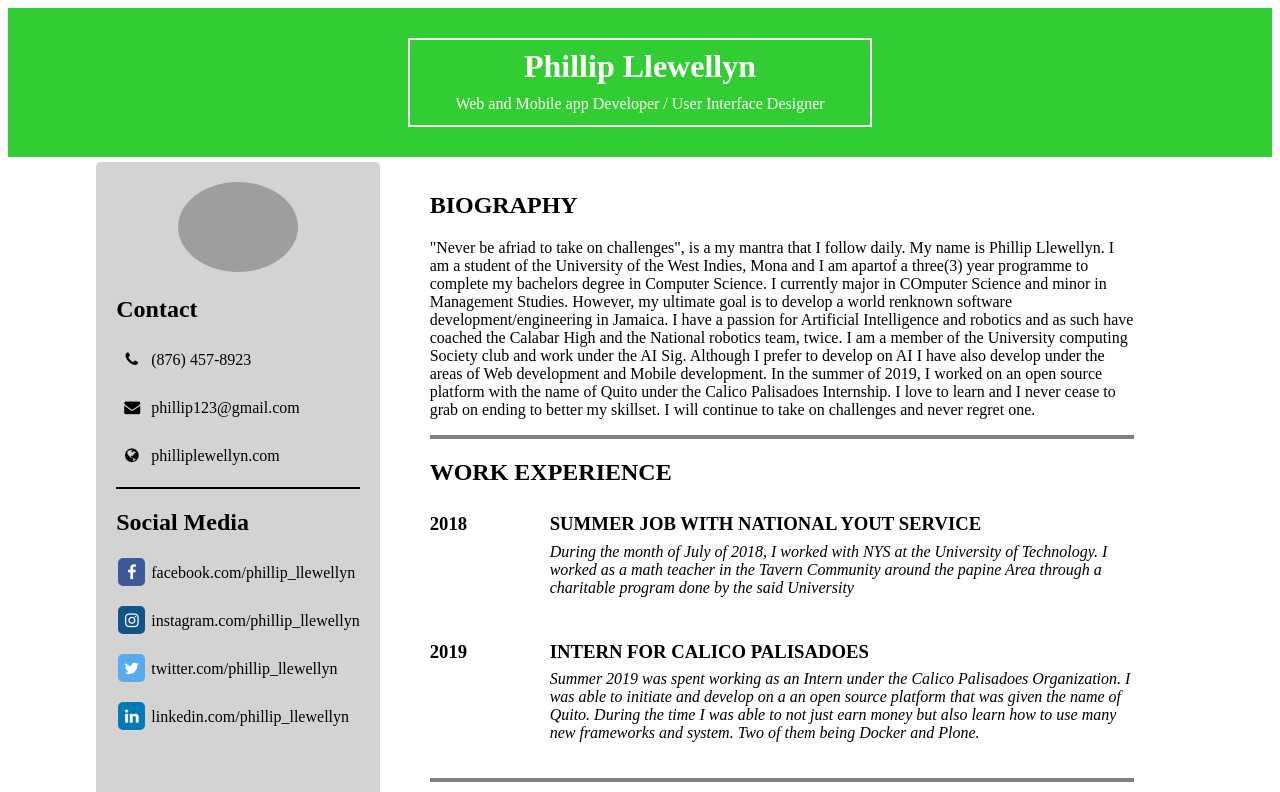
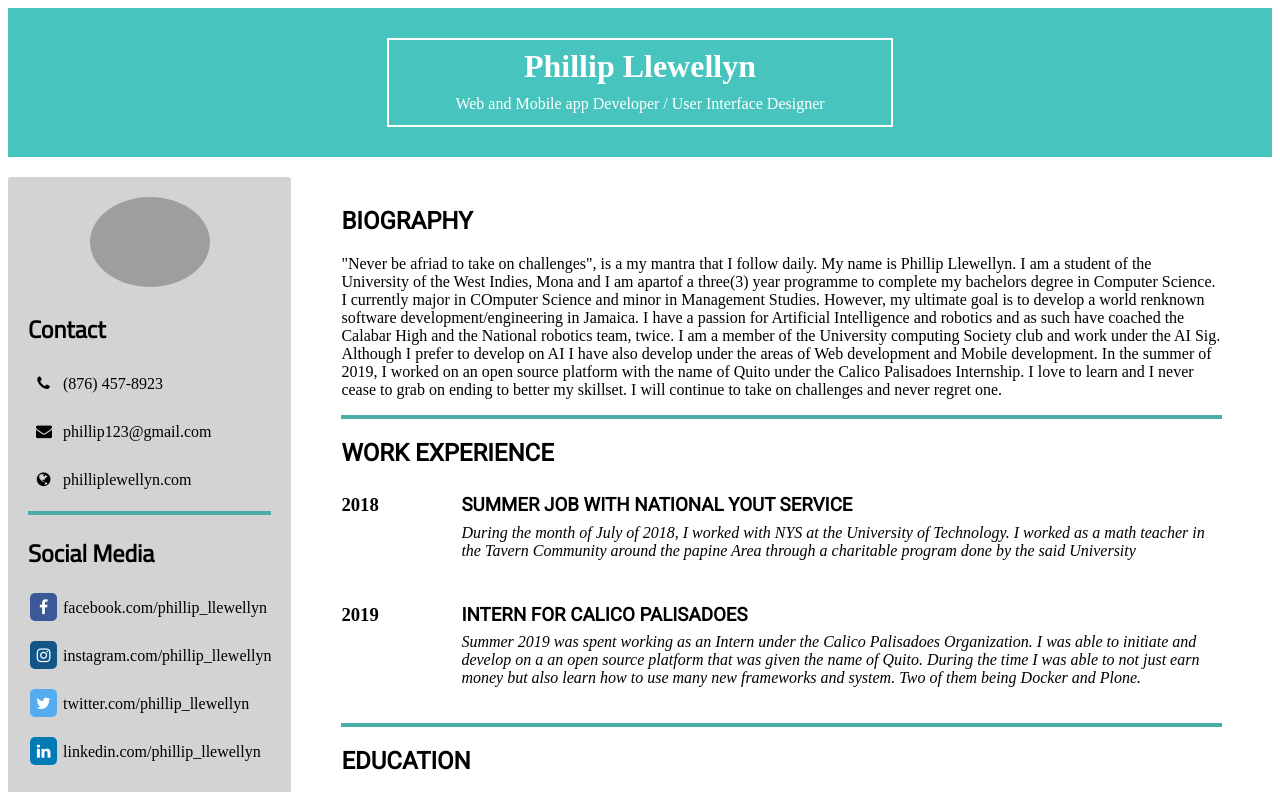
Before and after one commit to Phillipj1514/Phillipj1514.github.io, a plain HTML site: page index.html in a window 1280 px wide. Shown: the top 792 px of the page. Drawn offline with Linux system fonts and the light colour scheme; grey boxes are pictures that could not be loaded.

Commit message:
fixed header and added the color and resume styling

```diff
--- a/css/styles.css
+++ b/css/styles.css
@@ -5,6 +5,7 @@ ID:620118149
 
 * {
   margin: : 0;
+  font-family: "Times New Roman", Times, serif;
 
 }
 
@@ -16,12 +17,13 @@ ID:620118149
 }
 .header{
 	grid-area: header;
-  	background-color: LimeGreen;
-	padding: 30px 400px;
+  	background-color: #47c4be;
+	padding: 30px 30%;
 	color: White;
 	position: sticky;
 	top: 0;
 }
+
 
 .side-bar{
 	grid-area: side-bar;
@@ -29,14 +31,14 @@ ID:620118149
 	flex-direction: column;
 	background-color: LightGrey;
 	padding: 20px;
-	margin-top: 5px;
-	border-radius: 5px;
+	margin-top: 20px;
+	border-radius: 3px;
 }
 .main{
 	grid-area: main;
 	background-color: White;
 	padding: 10px 50px;
-	margin-top: 5px;
+	margin-top: 20px;
 }
 
 #header_box{
@@ -75,23 +77,29 @@ ID:620118149
 }
 .title-text{
 	text-transform: uppercase;
+	font-family: 'Roboto', sans-serif;
+}
+.side-title{
+	font-family: 'Titillium Web', sans-serif;
+	color: Black;
 }
 .skill-list{
 	display: flex;
 	flex-direction: row;
 	justify-content: space-between;
 	width: 60%;
-	font-size: 15px;
+	font-size: 17px;
+	font-style: oblique;
 }
 .divider-side{
 	border-style: solid;
-	border-color: Black;
-	border-width: 1px;
+	border-color: #4bada8;
+	border-width: 2px;
 }
 
 .divider-main{
 	border-style: solid;
-	border-color: Grey;
+	border-color: #4bada8;
 	border-width: 2px;
 }
 .profile-pic{
--- a/index.html
+++ b/index.html
@@ -8,6 +8,9 @@
 	<meta name="viewport" content="width=device-width, initial-scale=1.0">
 	<link rel= "stylesheet" href="css/styles.css">
 	<link rel="stylesheet" href="https://cdnjs.cloudflare.com/ajax/libs/font-awesome/4.7.0/css/font-awesome.min.css">
+	<link href="https://fonts.googleapis.com/css?family=Lobster&display=swap" rel="stylesheet">
+	<link href="https://fonts.googleapis.com/css?family=Roboto&display=swap" rel="stylesheet">
+	<link href="https://fonts.googleapis.com/css?family=Titillium+Web&display=swap" rel="stylesheet">
 	<title>Project 1</title>
 </head>
 <body>
@@ -23,7 +26,7 @@
 				<img src="images/me.jpg" alt="Image of Me" id="profile-pic">
 			</div>
 			<section>
-				<h2>Contact</h2>
+				<h2 class = "side-title">Contact</h2>
 				<div >
 					<a href="#"><p><i class="fa fa-phone"></i> (876) 457-8923</p></a>
 
@@ -36,7 +39,7 @@
 			<section class="divider-side"></section>
 
 			<section>
-				<h2>Social Media</h2>
+				<h2 class = "side-title">Social Media</h2>
 				<div>
 					<a href="#"><p><i class="fa fa-facebook"></i>  facebook.com/phillip_llewellyn</p></a>
 					<a href="#"><p><i class="fa fa-instagram"></i>  instagram.com/phillip_llewellyn</p></a>
@@ -86,7 +89,7 @@
 				<aside class = "timeline">
 					<h3 class = "timeline-date">2018 - 2021</h3>
 					<div class = "timeline-detail">
-						<h3 class = "detail-title">Teritiary Education</h3>
+						<h3 class = "detail-title">BSc Computer Science</h3>
 						<p class = "detail-text" >The University of the West Indies, Mona</p>
 					</div>
 				</aside>
```
